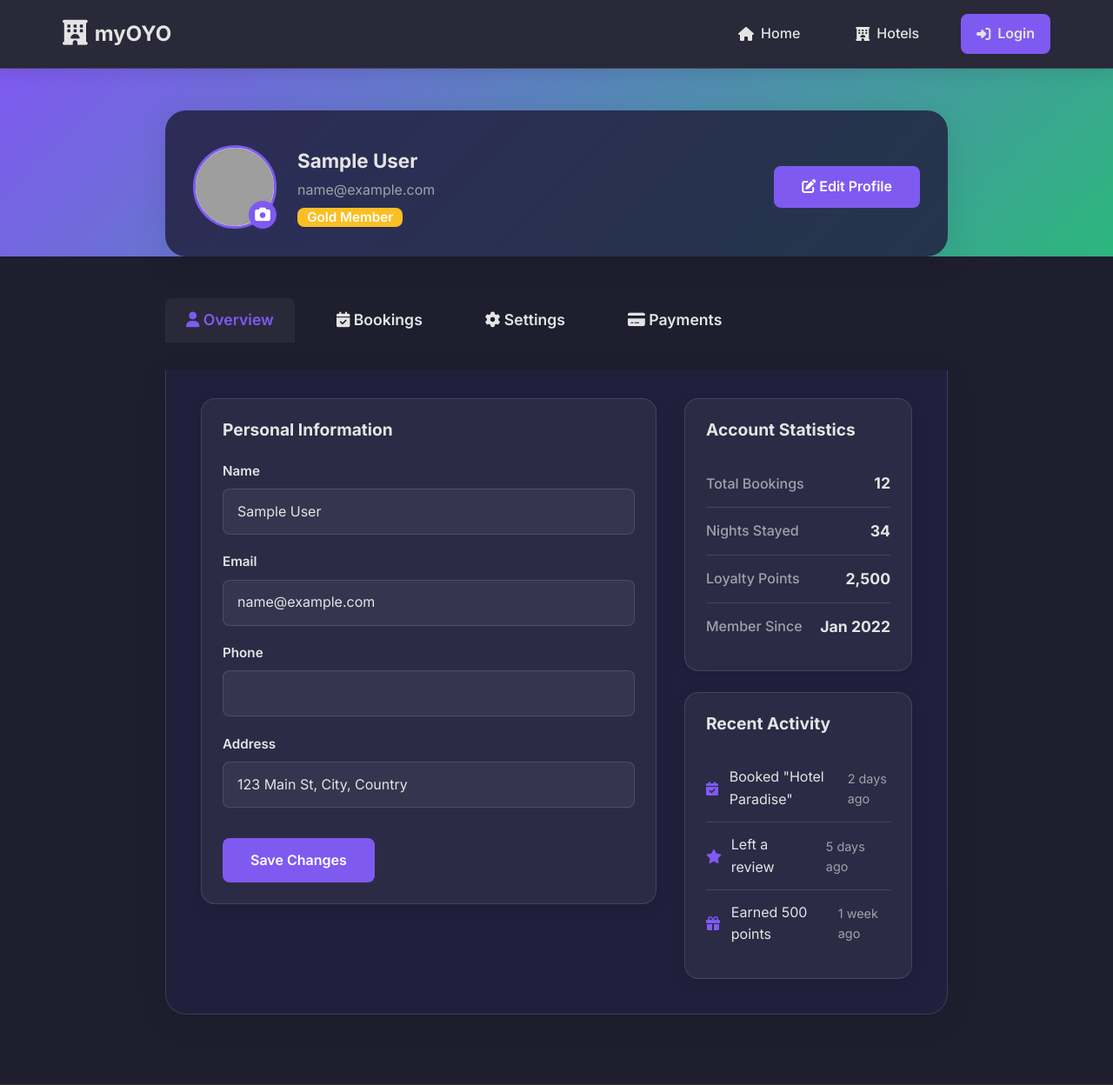
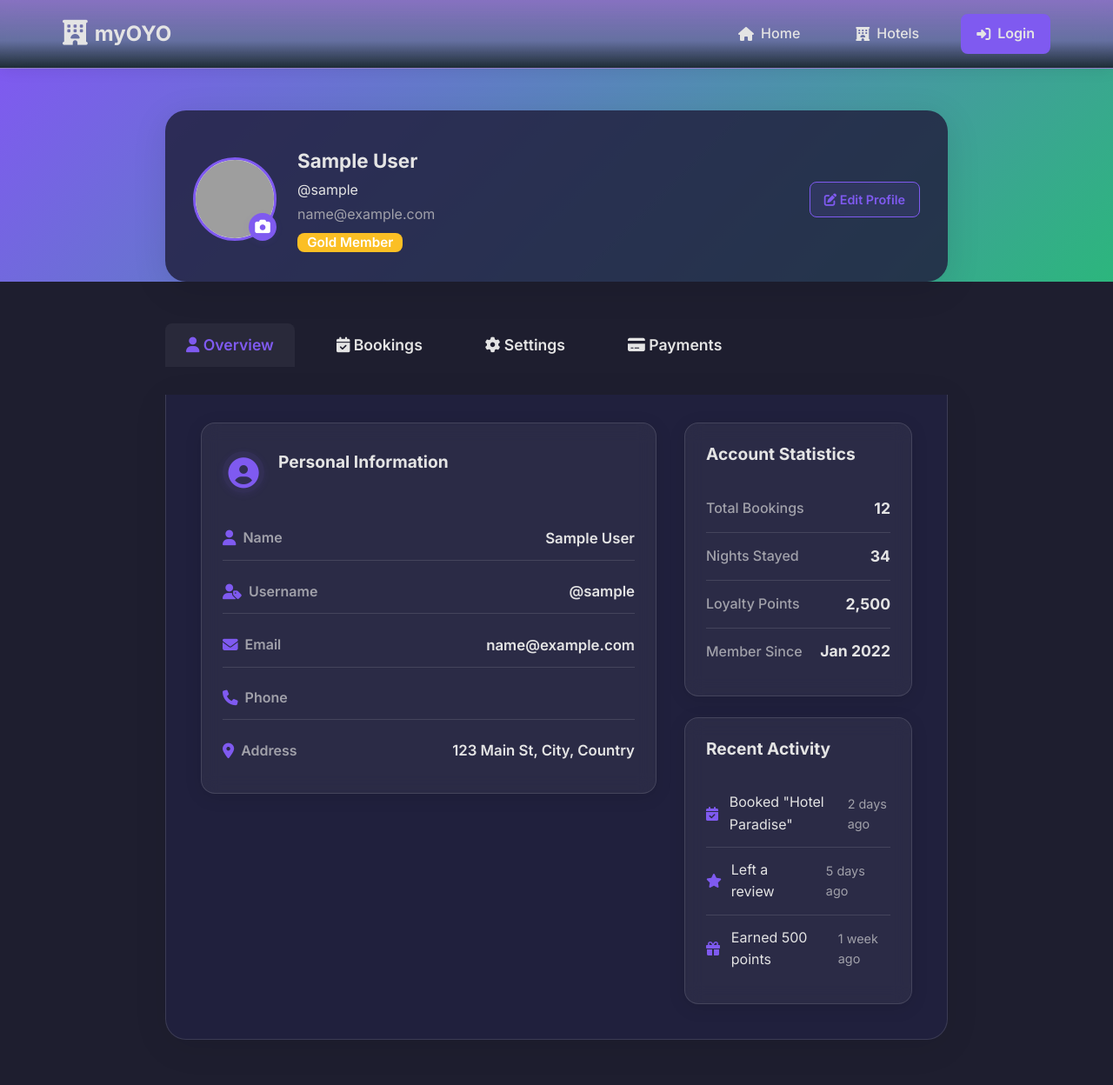
Before and after one commit to BNB2006/Hotel, a Django app: page /accounts/profile/ in a window 1280 px wide. Shown: the top 1248 px of the page at 87% size. Run offline with Django 5.2, Linux system fonts and the light colour scheme; the visitor is signed in with stand-in values (Sample User, id 1); data comes from the database, SQL or seed files in the repository; grey boxes are pictures that could not be loaded.

Commit message:
User proflie

```diff
--- a/my_OYO/accounts/templates/user_profile.html
+++ b/my_OYO/accounts/templates/user_profile.html
@@ -11,6 +11,7 @@
       </div>
       <div class="user-profile-info">
         <div class="user-profile-name">{{ user.first_name }} {{ user.last_name }}</div>
+        <div class="user-profile-username">@{{ user.username }}</div>
         <div class="user-profile-email">{{ user.email }}</div>
         <div class="user-profile-badges">
           <span class="badge badge-gold">Gold Member</span>
@@ -18,7 +19,7 @@
       </div>
     </div>
     <div class="user-profile-edit-btn-section">
-      <button class="edit-profile-btn"><i class="fas fa-edit"></i> Edit Profile</button>
+      <button class="edit-profile-btn" id="editProfileBtn"><i class="fas fa-edit"></i> Edit Profile</button>
     </div>
   </div>
 </div>
@@ -35,15 +36,20 @@
     <div class="tab-pane active" id="overview">
       <div class="overview-columns">
         <div class="overview-left">
-          <div class="card glass-card">
-            <h4 class="card-title">Personal Information</h4>
-            <form>
-              <div class="form-group"><label>Name</label><input type="text" value="{{ user.first_name }} {{ user.last_name }}"></div>
-              <div class="form-group"><label>Email</label><input type="email" value="{{ user.email }}"></div>
-              <div class="form-group"><label>Phone</label><input type="text" value="{{ user.hoteluser.phone_number }}"></div>
-              <div class="form-group"><label>Address</label><input type="text" value="123 Main St, City, Country"></div>
-              <button class="save-btn" type="button">Save Changes</button>
-            </form>
+          <div class="card glass-card profile-info-card">
+            <div class="profile-info-header">
+              <div class="profile-info-icon">
+                <i class="fas fa-user-circle"></i>
+              </div>
+              <h4 class="card-title">Personal Information</h4>
+            </div>
+            <div class="profile-info-list">
+              <div class="info-row"><span class="info-label"><i class="fas fa-user"></i> Name</span> <span class="info-value">{{ user.first_name }} {{ user.last_name }}</span></div>
+              <div class="info-row"><span class="info-label"><i class="fas fa-user-tag"></i> Username</span> <span class="info-value">@{{ user.username }}</span></div>
+              <div class="info-row"><span class="info-label"><i class="fas fa-envelope"></i> Email</span> <span class="info-value">{{ user.email }}</span></div>
+              <div class="info-row"><span class="info-label"><i class="fas fa-phone"></i> Phone</span> <span class="info-value">{{ user.hoteluser.phone_number }}</span></div>
+              <div class="info-row"><span class="info-label"><i class="fas fa-map-marker-alt"></i> Address</span> <span class="info-value">123 Main St, City, Country</span></div>
+            </div>
           </div>
         </div>
         <div class="overview-right">
@@ -91,29 +97,36 @@
     </div>
     <!-- Settings Tab -->
     <div class="tab-pane" id="settings">
-      <h4 class="card-title">Account Settings</h4>
-      <div class="settings-section">
-        <h5>Notification Preferences</h5>
-        <label><input type="checkbox" checked> Email Notifications</label>
-        <label><input type="checkbox"> SMS Notifications</label>
-        <label><input type="checkbox" checked> Push Notifications</label>
-      </div>
-      <div class="settings-section">
-        <h5>Privacy Settings</h5>
-        <label><input type="checkbox" checked> Profile Visible to Others</label>
-      </div>
-      <div class="settings-section">
-        <h5>Security Settings</h5>
-        <button class="btn-action">Change Password</button>
-        <button class="btn-action">Enable 2FA</button>
-      </div>
-      <div class="settings-section">
-        <h5>Language & Region</h5>
-        <select><option>English (IN)</option><option>English (US)</option></select>
-      </div>
-      <div class="settings-section danger-zone">
-        <h5>Danger Zone</h5>
-        <button class="btn-danger">Delete Account</button>
+      <div class="card glass-card settings-form-card">
+        <div class="settings-form-header">
+          <span class="settings-form-icon"><i class="fas fa-user-cog"></i></span>
+          <h4 class="card-title">Edit Personal Information</h4>
+        </div>
+        <form class="modern-settings-form" method="POST" action="">
+          {% csrf_token %}
+          <div class="form-group">
+            <label for="settingsName"><i class="fas fa-user"></i> Name</label>
+            <input id="settingsName" name="name" type="text" value="{{ user.first_name }} {{ user.last_name }}">
+          </div>
+          <div class="form-group">
+            <label for="settingsUsername"><i class="fas fa-user-tag"></i> Username</label>
+            <input id="settingsUsername" name="username" type="text" value="{{ user.username }}">
+          </div>
+          <div class="form-group">
+            <label for="settingsEmail"><i class="fas fa-envelope"></i> Email</label>
+            <input id="settingsEmail" name="email" type="email" value="{{ user.email }}">
+          </div>
+          <div class="form-group">
+            <label for="settingsPhone"><i class="fas fa-phone"></i> Phone</label>
+            <input id="settingsPhone" name="phone" type="text" value="{{ user.hoteluser.phone_number }}">
+          </div>
+          <div class="form-group">
+            <label for="settingsAddress"><i class="fas fa-map-marker-alt"></i> Address</label>
+            <input id="settingsAddress" name="address" type="text" value="{{ user.hoteluser.address|default:'' }}">
+          </div>
+          <div class="form-divider"></div>
+          <button class="save-btn modern-save-btn" type="submit"><i class="fas fa-save"></i> Save Changes</button>
+        </form>
       </div>
     </div>
     <!-- Payments Tab -->
@@ -144,5 +157,13 @@ tabs.forEach(tab => {
     document.getElementById(tab.dataset.tab).classList.add('active');
   });
 });
+// Edit Profile button switches to Settings tab
+const editProfileBtn = document.getElementById('editProfileBtn');
+if (editProfileBtn) {
+  editProfileBtn.addEventListener('click', function() {
+    const settingsTab = document.querySelector('.profile-tab[data-tab="settings"]');
+    if (settingsTab) settingsTab.click();
+  });
+}
 </script>
 {% endblock %}
--- a/my_OYO/accounts/views.py
+++ b/my_OYO/accounts/views.py
@@ -399,4 +399,38 @@ def logout_user(request):
 
 @login_required(login_url='login_page')
 def user_profile(request):
-    return render(request, 'user_profile.html', {'user': request.user})
+    user = request.user
+    if request.method == "POST":
+        username = request.POST.get('username')
+        name = request.POST.get('name')
+        email = request.POST.get('email')
+        phone = request.POST.get('phone')
+        address = request.POST.get('address')
+        # Split name into first and last
+        if name:
+            name_parts = name.strip().split(' ', 1)
+            user.first_name = name_parts[0]
+            user.last_name = name_parts[1] if len(name_parts) > 1 else ''
+        # Uniqueness checks
+        if username and username != user.username:
+            if HotelUser.objects.filter(username=username).exclude(id=user.id).exists():
+                messages.error(request, "Username is already taken by another user.")
+                return redirect('user_profile')
+            user.username = username
+        if email and email != user.email:
+            if HotelUser.objects.filter(email=email).exclude(id=user.id).exists():
+                messages.error(request, "Email is already taken by another user.")
+                return redirect('user_profile')
+            user.email = email
+        if phone and phone != user.hoteluser.phone_number:
+            if HotelUser.objects.filter(phone_number=phone).exclude(id=user.id).exists():
+                messages.error(request, "Phone number is already taken by another user.")
+                return redirect('user_profile')
+            user.hoteluser.phone_number = phone
+        if address:
+            user.hoteluser.address = address
+        user.save()
+        user.hoteluser.save()
+        messages.success(request, "Profile updated successfully!")
+        return redirect('user_profile')
+    return render(request, 'user_profile.html', {'user': user})
--- a/my_OYO/static/home/css/style.css
+++ b/my_OYO/static/home/css/style.css
@@ -47,14 +47,19 @@ h1, h2, h3, h4, h5, h6 {
 /*<----------------------------Navbar Styles----------------------------> */
 
 .custom-navbar {
-  background: var(--card-bg);
+  background: linear-gradient(
+    to bottom,
+    rgba(180, 150, 255, 0.70) 0%,    /* Light pastel purple */
+    rgba(160, 180, 255, 0.55) 60%,   /* Light indigo/blue */
+    rgba(44, 182, 125, 0.10) 100%    /* Very subtle green */
+  );
   backdrop-filter: blur(12px);
+  border-bottom: 1.5px solid rgba(255,255,255,0.10);
+  box-shadow: 0 2px 16px rgba(0,0,0,0.08);
+  z-index: 100;
   padding: 1rem 0;
-  box-shadow: 0 4px 20px rgba(0, 0, 0, 0.1);
   position: sticky;
   top: 0;
-  z-index: 1000;
-  border-bottom: 1px solid var(--glass-border);
 }
 
 .nav-container {
--- a/my_OYO/static/home/css/user_profile.css
+++ b/my_OYO/static/home/css/user_profile.css
@@ -59,8 +59,8 @@
 }
 
 .avatar-edit-btn:hover {
-  background: var(--accent-color);
-  color: var(--background);
+  background: var(--primary-color, #7F5AF0) !important;
+  color: #fff !important;
 }
 
 .user-profile-info {
@@ -95,22 +95,24 @@
   margin-left: auto;
 }
 
-.edit-profile-btn {
-  background: var(--primary-color);
-  color: #fff;
-  border: none;
+.edit-profile-btn,
+.save-btn {
+  background: rgba(127, 90, 240, 0.1);
+  color: var(--primary-color);
+  border: 1.5px solid var(--primary-color);
   border-radius: 8px;
+  padding: 0.5rem 1rem;
+  font-size: 0.9rem;
   font-weight: 600;
-  font-size: 1rem;
-  padding: 0.7rem 2rem;
   cursor: pointer;
-  box-shadow: 0 2px 8px rgba(127,90,240,0.08);
-  transition: background 0.2s, color 0.2s;
+  transition: all 0.2s;
+  box-shadow: none;
 }
 
-.edit-profile-btn:hover {
-  background: var(--accent-color);
-  color: var(--background);
+.edit-profile-btn:hover,
+.save-btn:hover {
+  background: var(--primary-color, #7F5AF0) !important;
+  color: #fff !important;
 }
 
 .user-profile-tabs-container {
@@ -231,11 +233,6 @@
   cursor: pointer;
   transition: background 0.2s;
   margin-top: 1rem;
-}
-
-.save-btn:hover {
-  background: var(--accent-color);
-  color: var(--background);
 }
 
 /* Stats and Activity Lists */
@@ -480,8 +477,8 @@
 }
 
 .add-payment-btn:hover {
-  background: var(--accent-color);
-  color: var(--background);
+  background: var(--secondary-color, #2CB67D) !important;
+  color: #fff !important;
 }
 
 /* Button Styles */
@@ -498,8 +495,8 @@
 }
 
 .btn-action:hover {
-  background: var(--primary-color);
-  color: #fff;
+  background: var(--primary-color, #7F5AF0) !important;
+  color: #fff !important;
 }
 
 .btn-danger {
@@ -514,8 +511,8 @@
 }
 
 .btn-danger:hover {
-  background: #ef4444;
-  color: #fff;
+  background: #ef4444 !important;
+  color: #fff !important;
 }
 
 /* Responsive Design */
@@ -558,3 +555,158 @@
     padding: 1.5rem;
   }
 }
+
+.profile-info-card {
+  padding: 2rem 1.5rem 1.5rem 1.5rem;
+  display: flex;
+  flex-direction: column;
+  gap: 1.2rem;
+  min-width: 0;
+}
+.profile-info-header {
+  display: flex;
+  align-items: center;
+  gap: 1rem;
+  margin-bottom: 0.5rem;
+}
+.profile-info-icon {
+  font-size: 2.2rem;
+  color: var(--primary-color, #7F5AF0);
+  background: rgba(127,90,240,0.08);
+  border-radius: 50%;
+  width: 48px;
+  height: 48px;
+  display: flex;
+  align-items: center;
+  justify-content: center;
+  box-shadow: 0 2px 8px rgba(127,90,240,0.08);
+}
+.profile-info-list {
+  display: flex;
+  flex-direction: column;
+  gap: 0.7rem;
+}
+.info-row {
+  display: flex;
+  justify-content: space-between;
+  align-items: center;
+  padding: 0.7rem 0;
+  border-bottom: 1px solid var(--glass-border);
+}
+.info-row:last-child {
+  border-bottom: none;
+}
+.info-label {
+  display: flex;
+  align-items: center;
+  gap: 0.5rem;
+  color: var(--text-secondary);
+  font-weight: 600;
+  font-size: 1rem;
+}
+.info-label i {
+  color: var(--primary-color, #7F5AF0);
+  font-size: 1.1rem;
+}
+.info-value {
+  color: var(--text-primary);
+  font-weight: 600;
+  font-size: 1.05rem;
+  word-break: break-word;
+}
+
+.settings-form-card {
+  padding: 2.2rem 2rem 2rem 2rem;
+  border-radius: 20px;
+  box-shadow: 0 8px 32px rgba(127,90,240,0.08);
+  background: var(--card-bg, rgba(255,255,255,0.05));
+  display: flex;
+  flex-direction: column;
+  gap: 1.5rem;
+  min-width: 0;
+}
+.settings-form-header {
+  display: flex;
+  align-items: center;
+  gap: 1rem;
+  margin-bottom: 1.2rem;
+}
+.settings-form-icon {
+  font-size: 2.1rem;
+  color: var(--primary-color, #7F5AF0);
+  background: rgba(127,90,240,0.10);
+  border-radius: 50%;
+  width: 44px;
+  height: 44px;
+  display: flex;
+  align-items: center;
+  justify-content: center;
+  box-shadow: 0 2px 8px rgba(127,90,240,0.08);
+}
+.modern-settings-form {
+  display: flex;
+  flex-direction: column;
+  gap: 1.2rem;
+}
+.modern-settings-form .form-group {
+  display: flex;
+  flex-direction: column;
+  gap: 0.5rem;
+  position: relative;
+}
+.modern-settings-form label {
+  color: var(--text-secondary);
+  font-weight: 600;
+  font-size: 1rem;
+  display: flex;
+  align-items: center;
+  gap: 0.5rem;
+  margin-bottom: 0.2rem;
+}
+.modern-settings-form label i {
+  color: var(--primary-color, #7F5AF0);
+  font-size: 1.1rem;
+}
+.modern-settings-form input {
+  background: rgba(255,255,255,0.08);
+  border: 1.5px solid var(--glass-border);
+  border-radius: 8px;
+  padding: 0.85rem 1.1rem;
+  color: var(--text-primary);
+  font-size: 1.05rem;
+  font-weight: 500;
+  transition: border-color 0.2s, box-shadow 0.2s;
+  outline: none;
+}
+.modern-settings-form input:focus {
+  border-color: var(--primary-color, #7F5AF0);
+  box-shadow: 0 0 0 3px rgba(127,90,240,0.10);
+}
+.form-divider {
+  height: 1px;
+  background: var(--glass-border);
+  margin: 1.2rem 0 0.5rem 0;
+  border-radius: 2px;
+  opacity: 0.7;
+}
+.modern-save-btn {
+  margin-top: 0.5rem;
+  background: var(--primary-color, #7F5AF0);
+  color: #fff;
+  border: none;
+  border-radius: 10px;
+  font-weight: 700;
+  font-size: 1.08rem;
+  padding: 0.95rem 2.2rem;
+  box-shadow: 0 2px 12px rgba(127,90,240,0.10);
+  transition: background 0.2s, color 0.2s, box-shadow 0.2s;
+  display: flex;
+  align-items: center;
+  gap: 0.7rem;
+  justify-content: center;
+}
+.modern-save-btn:hover {
+  background: var(--secondary-color, #2CB67D);
+  color: #fff;
+  box-shadow: 0 4px 18px rgba(44,182,125,0.12);
+}
```
